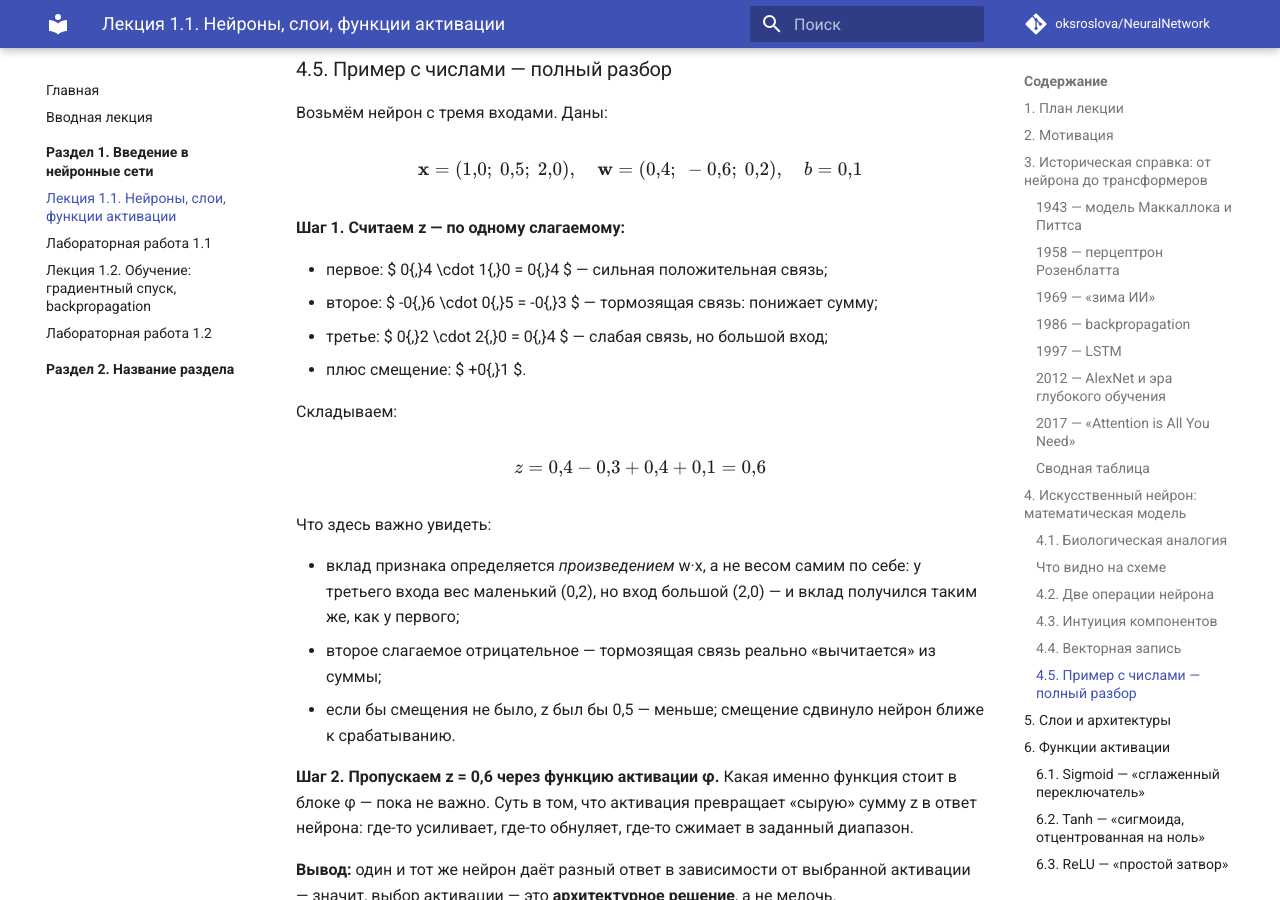
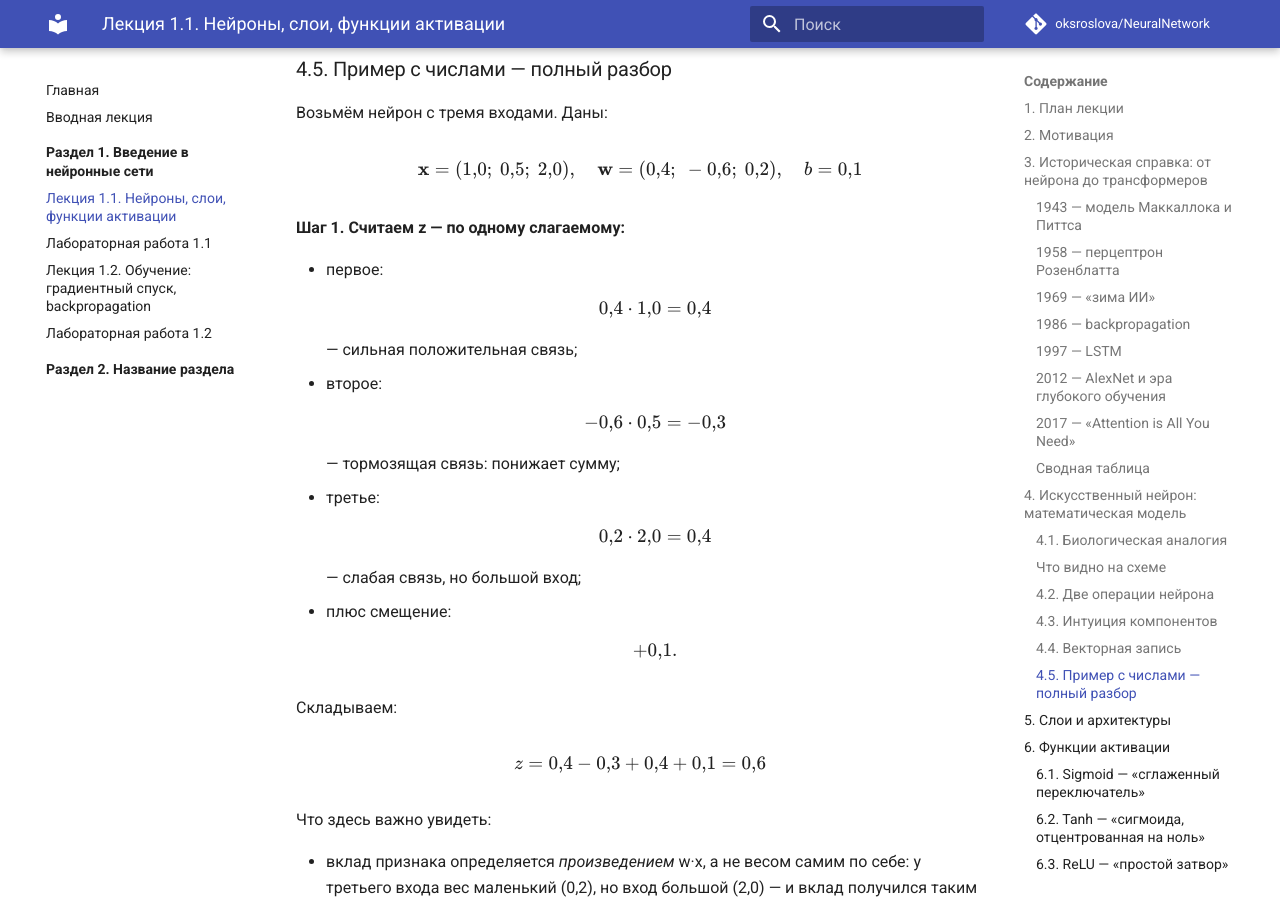
Before and after one commit to oksroslova/NeuralNetwork, an MkDocs documentation site: the page built from docs/lectures/1_vvedenie/1_1_neurons/index.md, in a window 1280 px wide and 900 px high, scrolled down 6872 px. Built offline with MkDocs 1.6.1 and Material for MkDocs 9.7.7, drawn with Linux system fonts in a browser that asks for light colours; comment, search, counter and statistics services are not loaded; part of the change alters nothing that is shown.

Commit message:
Формулы MathJax: конфиг и лекция 1.1

```diff
--- a/docs/lectures/1_vvedenie/1_1_neurons/index.md
+++ b/docs/lectures/1_vvedenie/1_1_neurons/index.md
@@ -146,10 +146,10 @@ $$
 
 **Шаг 1. Считаем z — по одному слагаемому:**
 
-- первое: $ 0{,}4 \cdot 1{,}0 = 0{,}4 $ — сильная положительная связь;
-- второе: $ -0{,}6 \cdot 0{,}5 = -0{,}3 $ — тормозящая связь: понижает сумму;
-- третье: $ 0{,}2 \cdot 2{,}0 = 0{,}4 $ — слабая связь, но большой вход;
-- плюс смещение: $ +0{,}1 $.
+- первое:$$ 0{,}4 \cdot 1{,}0 = 0{,}4 $$ — сильная положительная связь;
+- второе: $$ -0{,}6 \cdot 0{,}5 = -0{,}3 $$ — тормозящая связь: понижает сумму;
+- третье: $$ 0{,}2 \cdot 2{,}0 = 0{,}4 $$ — слабая связь, но большой вход;
+- плюс смещение: $$ +0{,}1 .$$
 
 Складываем:
 
```
